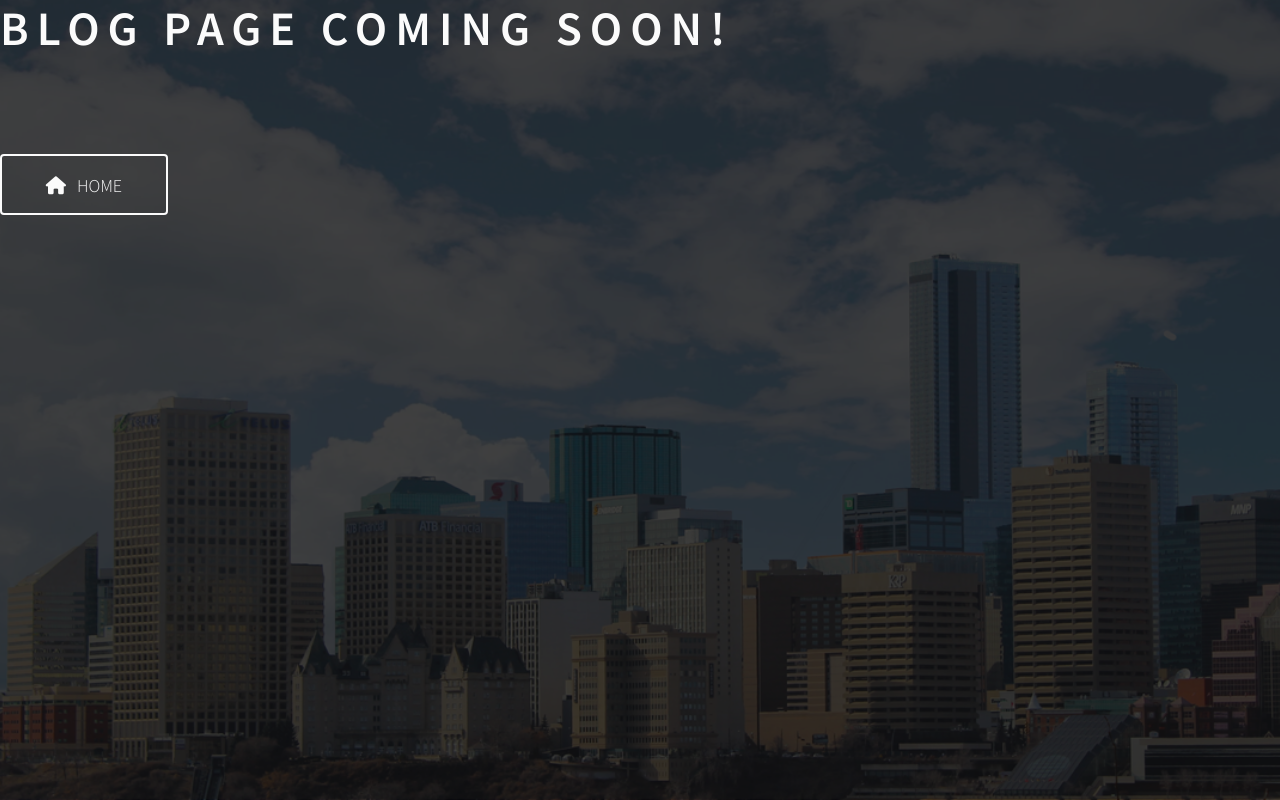
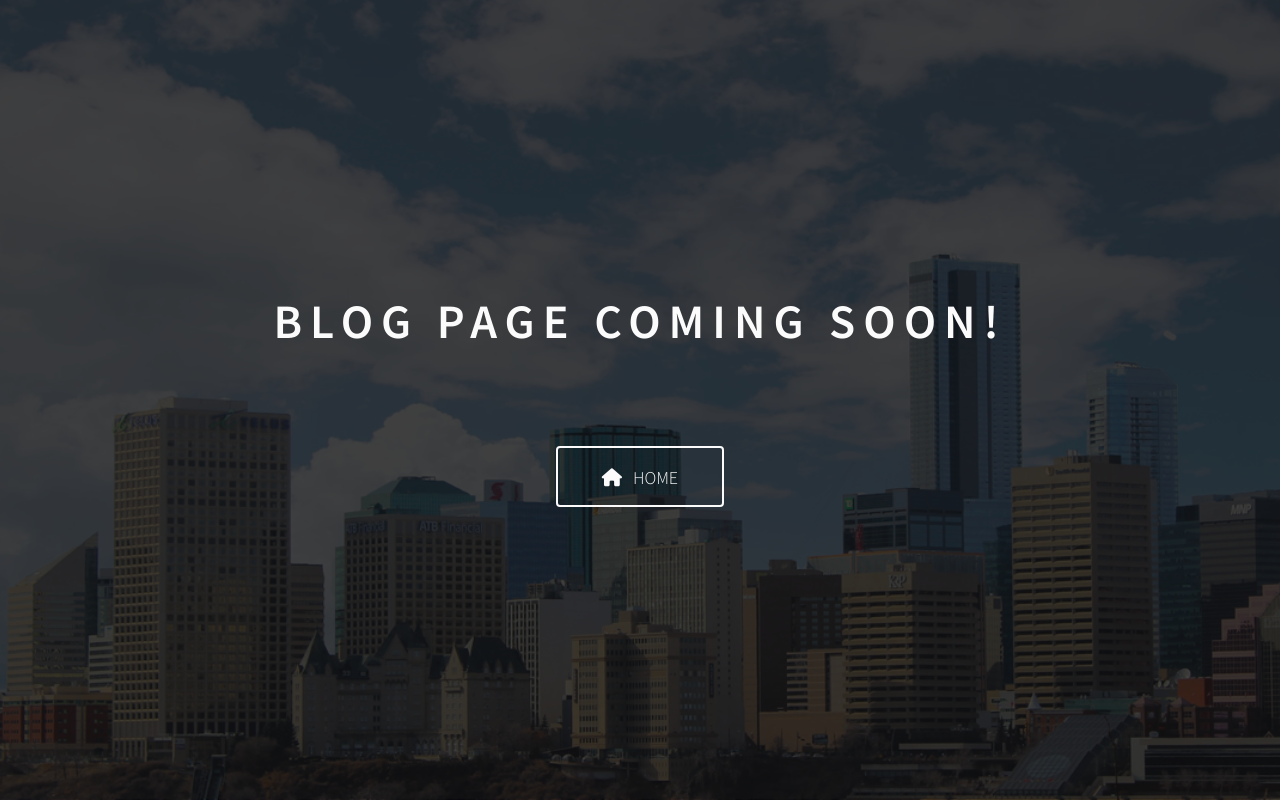
Before and after one commit to wrrnlim/wrrnlim.github.io, a React (Vite) app: page /blog in a window 1280 px wide. Built offline with nearby package versions, Linux system fonts and the light colour scheme.

Commit message:
Center blog page text

```diff
--- a/src/routes/Blog.jsx
+++ b/src/routes/Blog.jsx
@@ -5,6 +5,7 @@
 export default function Blog() {
   return (
     <Background>
+      <div className='d-flex flex-column justify-content-center align-items-center h-100'>
         <h1 className='mb-5 hero-title text-light'>Blog page coming soon!</h1>
         <MDBBtn color='light' outline href='/' className="mt-5">
           <div className='hero-btn'>
@@ -12,6 +13,7 @@
             Home
           </div>
         </MDBBtn>
+      </div>
     </Background>
   )
 }
```
Lines whose indentation alone changed are shown as unchanged.
